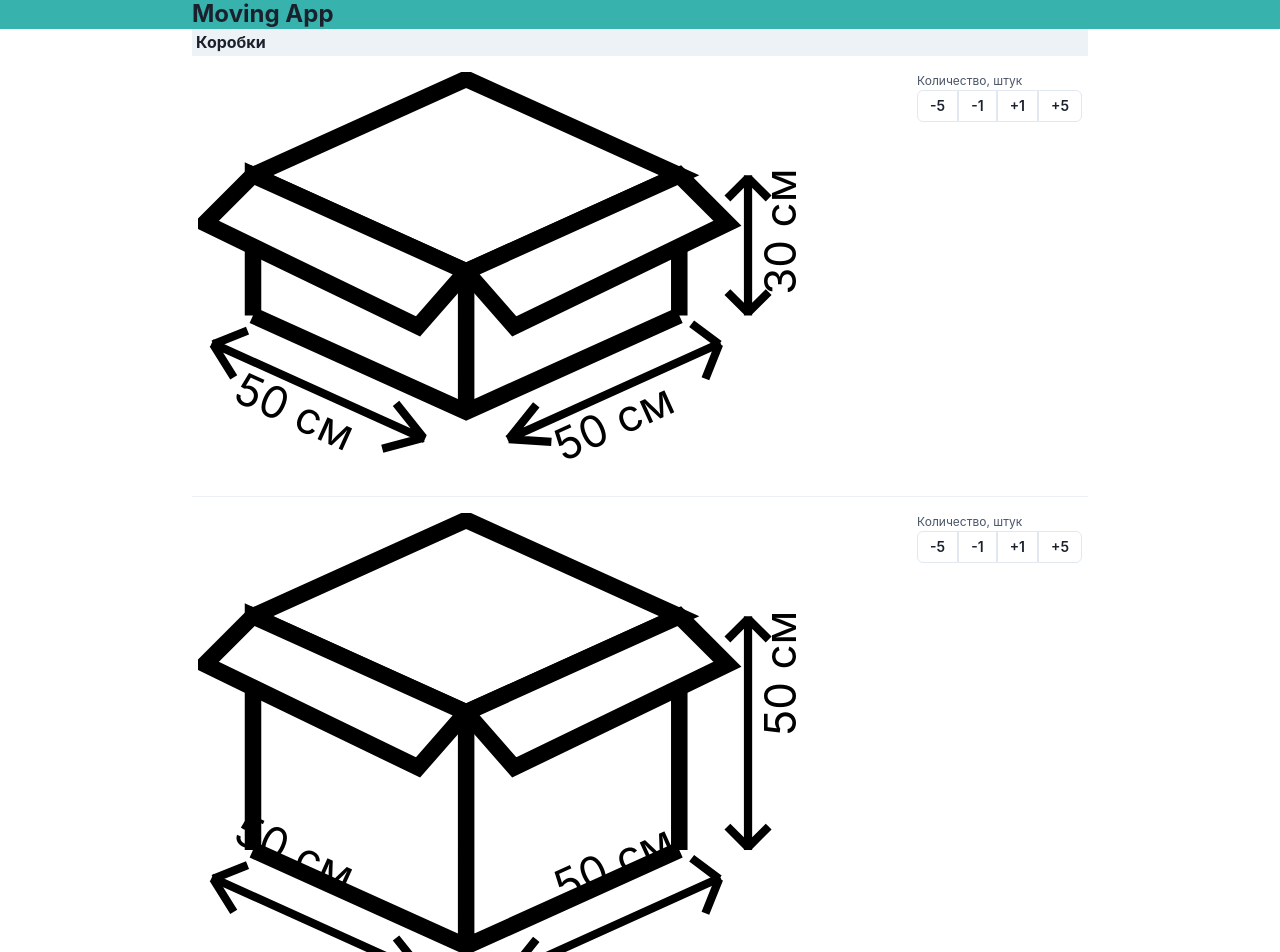
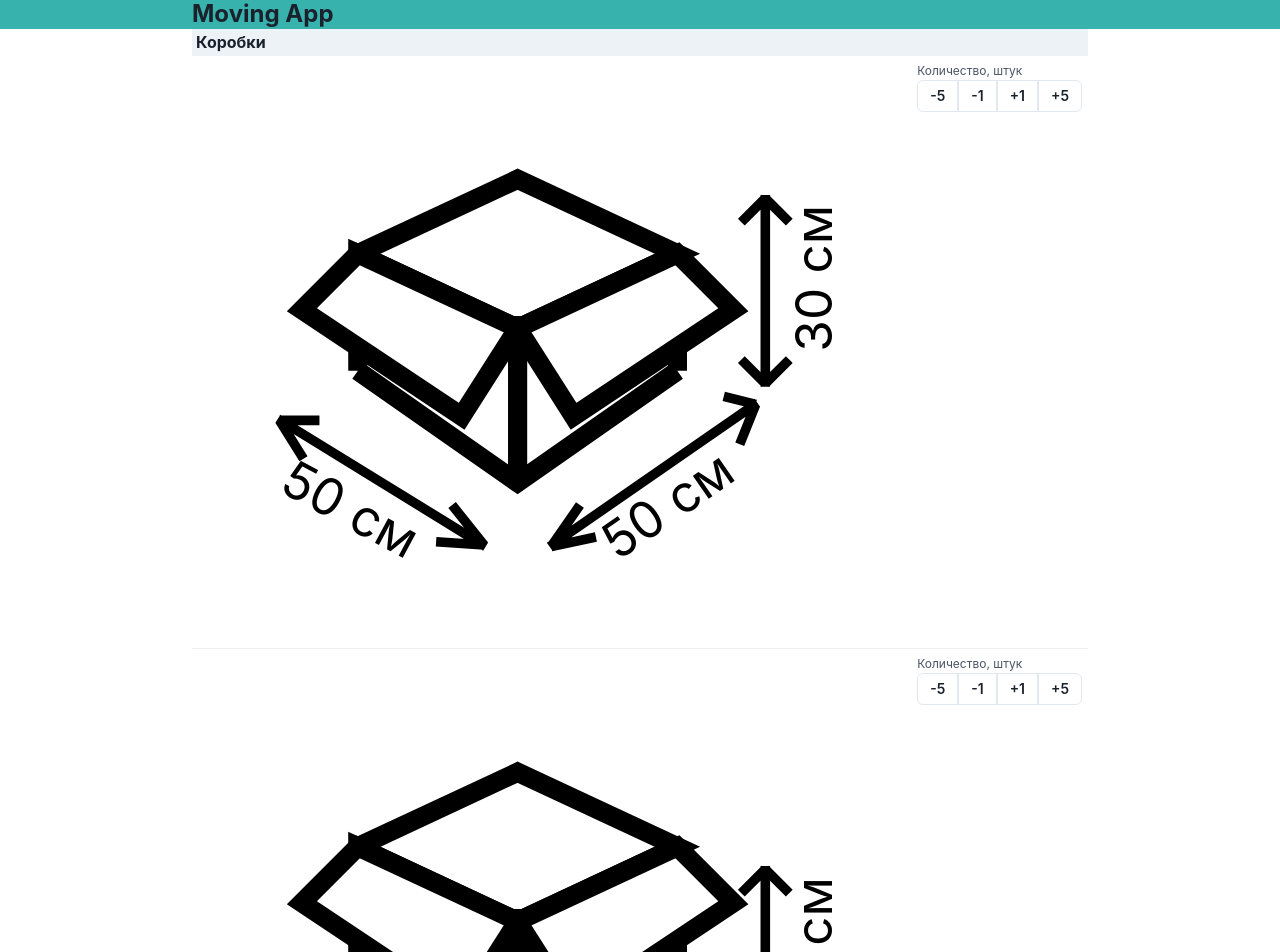
Before and after one commit to NurbekGithub/moving, a Next.js app: page / in a window 1280 px wide. Shown: the top 952 px of the page. Built offline with nearby package versions, Linux system fonts and the light colour scheme.

Commit message:
Fix: box

```diff
--- a/components/Box.tsx
+++ b/components/Box.tsx
@@ -1,12 +1,11 @@
-import { chakra, ChakraProps } from "@chakra-ui/system";
 import * as React from "react";
 
 const SIDE_WIDTH = 35;
 const VIEWPORT_WIDTH = 450;
-const TOP_MARGIN = 5;
-const LEFT_MARGIN = 40;
-const RIGHT_MARGIN = 100;
-const BOTTOM_MARGIN = 50; // для того чтобы поместились стрелки
+const TOP_MARGIN = 50;
+const LEFT_MARGIN = 100;
+const RIGHT_MARGIN = 150;
+const BOTTOM_MARGIN = 100; // для того чтобы поместились стрелки
 const xStart = LEFT_MARGIN;
 const xEnd = VIEWPORT_WIDTH - RIGHT_MARGIN;
 
@@ -16,10 +15,9 @@ export type BoxSvgType = {
   l: number; // length
   h: number;
   w: number;
-  chakraProps: ChakraProps;
 };
 export function BoxSVG(props: BoxSvgType) {
-  const { l, w, h, chakraProps } = props;
+  const { l, w, h } = props;
   const xCenter = (l / (l + w)) * (xEnd - xStart) + xStart;
   const lengthInPixels = Math.sqrt(
     (xCenter - xStart) * (xCenter - xStart) + deepness * deepness
@@ -30,10 +28,9 @@ export function BoxSVG(props: BoxSvgType) {
     heightInPixels + 2 * deepness + BOTTOM_MARGIN + TOP_MARGIN;
   const botomXLine = totalHeight - BOTTOM_MARGIN - deepness;
   return (
-    <chakra.svg
+    <svg
       xmlns="http://www.w3.org/2000/svg"
       viewBox={`0 0 ${VIEWPORT_WIDTH} ${totalHeight}`}
-      {...chakraProps}
     >
       <path
         fill="none"
@@ -44,14 +41,16 @@ export function BoxSVG(props: BoxSvgType) {
           L${xCenter} ${botomXLine + deepness}
           L${xEnd} ${botomXLine}
           M${xCenter} ${botomXLine + deepness}
-          v${-heightInPixels}
+          v${-heightInPixels - deepness / 2.25}
           M${xEnd} ${botomXLine}
           v${-heightInPixels}
           M${xStart} ${botomXLine}
           v${-heightInPixels}
-          L${xCenter} ${botomXLine - heightInPixels + deepness}
+          L${xCenter} ${botomXLine - heightInPixels + deepness / 1.5}
           L${xEnd} ${botomXLine - heightInPixels}
-          L${xStart + xEnd - xCenter} ${botomXLine - heightInPixels - deepness}
+          L${xStart + xEnd - xCenter} ${
+          botomXLine - heightInPixels - deepness / 1.5
+        }
           L${xStart} ${botomXLine - heightInPixels}
         `}
       />
@@ -61,8 +60,8 @@ export function BoxSVG(props: BoxSvgType) {
         fill="#fff"
         d={`
           M${xStart} ${botomXLine - heightInPixels}
-          L${xCenter} ${botomXLine + deepness - heightInPixels}
-          l${-SIDE_WIDTH} ${SIDE_WIDTH + 5}
+          L${xCenter} ${botomXLine + deepness / 1.5 - heightInPixels}
+          l${-SIDE_WIDTH} ${SIDE_WIDTH + 20}
           L${xStart - SIDE_WIDTH} ${botomXLine - heightInPixels + SIDE_WIDTH}
           z
         `}
@@ -73,87 +72,87 @@ export function BoxSVG(props: BoxSvgType) {
         fill="#fff"
         d={`
           M${xEnd} ${botomXLine - heightInPixels}
-          L${xCenter} ${botomXLine + deepness - heightInPixels}
-          l${SIDE_WIDTH} ${SIDE_WIDTH + 5}
+          L${xCenter} ${botomXLine + deepness / 1.5 - heightInPixels}
+          l${SIDE_WIDTH} ${SIDE_WIDTH + 20}
           L${xEnd + SIDE_WIDTH} ${botomXLine - heightInPixels + SIDE_WIDTH}
           z
         `}
       />
       <path
-        id="lArrow"
+        id={`lArrow-${l}-${w}-${h}`}
         fill="none"
         stroke="#000"
         strokeWidth={6}
         d={`
-          M${xStart - 30} ${botomXLine + 20}
-          L${xCenter - 30} ${botomXLine + deepness + 20}
+          M${xStart - 50} ${botomXLine + 30}
+          L${xCenter - 20} ${botomXLine + deepness + 40}
           m -1 -1
           l -20 -25
           z
-          l -30 8
-          M${xStart - 30} ${botomXLine + 20}
+          l -30 -2
+          M${xStart - 50} ${botomXLine + 30}
           m 1 1
-          l 25 -10
+          l 25 0
           z
           l 15 24
         `}
       />
-      <text fontSize="2em" dx="30" dy="32">
-        <textPath href="#lArrow">{l} см</textPath>
+      <path
+        id={`lArrowText-${l}-${w}-${h}`}
+        fill="none"
+        stroke="none"
+        d={`
+          M${xStart - 50} ${botomXLine + 75}
+          L${xCenter - 20} ${botomXLine + deepness + 75}
+        `}
+      />
+      <text fontSize="2em">
+        <textPath href={`#lArrowText-${l}-${w}-${h}`}>{l} см</textPath>
       </text>
       <path
-        id="wArrow"
+        id={`wArrow-${l}-${w}-${h}`}
         fill="none"
         stroke="#000"
         strokeWidth={6}
         d={`
-          M${xCenter + 30} ${botomXLine + deepness + 20}
-          L${xEnd + 30} ${botomXLine + 20}
+          M${xCenter + 20} ${botomXLine + deepness + 40}
+          L${xEnd + 50} ${botomXLine + 20}
           m -1 1
-          l -20 -15
+          l -20 -5
           z
           l -10 25
-          M${xCenter + 30} ${botomXLine + deepness + 20}
+          M${xCenter + 20} ${botomXLine + deepness + 40}
           m 1 0
-          l 20 -25
+          l 18 -26
           z
-          l 31 2
+          l 28 -6
         `}
       />
       <text fontSize="2em" dy="32" dx="30">
-        <textPath href="#wArrow">{w} см</textPath>
+        <textPath href={`#wArrow-${l}-${w}-${h}`}>{w} см</textPath>
       </text>
       <path
+        id={`hArrow-${l}-${w}-${h}`}
         fill="none"
         stroke="#000"
         strokeWidth={6}
         d={`
-          M${xEnd + 50} ${botomXLine}
-          L${xEnd + 50} ${botomXLine - heightInPixels}
+          M${xEnd + 55} ${botomXLine + 10}
+          v -120
           m 0 2
           l -15 15
           z
           l 15 15
-          M${xEnd + 50} ${botomXLine}
+          M${xEnd + 55} ${botomXLine + 10}
           m 0 -2
           l 15 -15
           z
           l -15 -15
         `}
       />
-      <path
-        id="hArrow"
-        fill="none"
-        stroke="#000"
-        strokeWidth={0}
-        d={`
-          M${xEnd + 85} ${botomXLine}
-          L${xEnd + 85} ${botomXLine - heightInPixels}
-        `}
-      />
-      <text fontSize="2em" dx="15">
-        <textPath href="#hArrow">{h} см</textPath>
+      <text fontSize="2em" dy="42" dx="22">
+        <textPath href={`#hArrow-${l}-${w}-${h}`}>{h} см</textPath>
       </text>
-    </chakra.svg>
+    </svg>
   );
 }
--- a/pages/index.tsx
+++ b/pages/index.tsx
@@ -71,7 +71,13 @@ function BoxBadge(props: BoxBadgeProps) {
   const { count } = props;
 
   return count > 0 ? (
-    <Badge color="teal" fontSize="x-small">
+    <Badge
+      color="teal"
+      fontSize="x-small"
+      position="absolute"
+      top="2px"
+      right="20px"
+    >
       {count}
     </Badge>
   ) : null;
@@ -124,11 +130,11 @@ function Parametrs() {
             )}
           </Heading>
         </ParamHeader>
-        <Flex justify="space-between" py="4" px="1.5">
-          <BoxSVG chakraProps={{ w: "70%" }} h={30} w={50} l={50} />
-          <sup>
+        <Flex justify="space-between" p="1.5">
+          <Box pos="relative" flex="1">
+            <BoxSVG h={30} w={50} l={50} />
             <BoxBadge count={snap.boxState.smBoxes} />
-          </sup>
+          </Box>
           <VStack alignItems="flex-start">
             <Text fontSize="xs" color="gray.600">
               Количество, штук
@@ -140,11 +146,11 @@ function Parametrs() {
           </VStack>
         </Flex>
         <Divider />
-        <Flex justify="space-between" py="4" px="1.5">
-          <BoxSVG chakraProps={{ w: "70%" }} h={50} w={50} l={50} />
-          <sup>
+        <Flex justify="space-between" p="1.5" position="relative">
+          <Box flex="1" pos="relative">
+            <BoxSVG h={50} w={50} l={50} />
             <BoxBadge count={snap.boxState.mdBoxes} />
-          </sup>
+          </Box>
           <VStack alignItems="flex-start">
             <Text fontSize="xs" color="gray.600">
               Количество, штук
@@ -156,11 +162,11 @@ function Parametrs() {
           </VStack>
         </Flex>
         <Divider />
-        <Flex justify="space-between" py="4" px="1.5">
-          <BoxSVG chakraProps={{ w: "70%" }} h={50} w={100} l={100} />
-          <sup>
+        <Flex justify="space-between" p="1.5">
+          <Box flex="1" pos="relative">
+            <BoxSVG h={50} w={100} l={100} />
             <BoxBadge count={snap.boxState.lgBoxes} />
-          </sup>
+          </Box>
           <VStack alignItems="flex-start">
             <Text fontSize="xs" color="gray.600">
               Количество, штук
```
